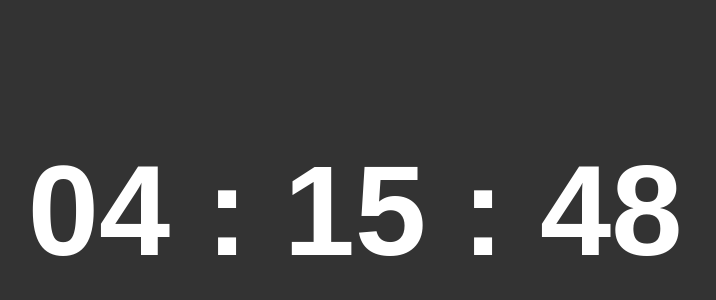
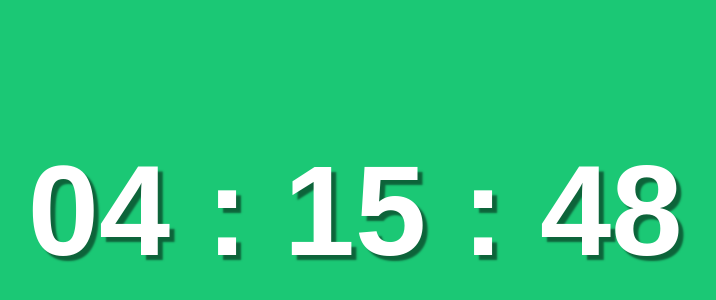
Before and after one commit to michellechild/color-clock, a plain HTML site: page index.html in a window 1280 px wide. Shown: the part 198-498 px from the top of the page, without its empty margins (285-1001 px from the left). Drawn offline with Linux system fonts and the light colour scheme.

Commit message:
added color change and hover rgb display

```diff
--- a/css/styles.css
+++ b/css/styles.css
@@ -13,6 +13,9 @@ body {
   font-weight: bold;
   font-size: 10vw;
   font-family: sans-serif;
+  text-shadow: 5px 5px 2px rgba(0, 0, 0, 0.5);
+
+
 }
 
 /*# sourceMappingURL=styles.css.map */
--- a/michelle.js
+++ b/michelle.js
@@ -3,8 +3,10 @@
 
   var timerID = 0;
   var clockTime = document.querySelector('.clockTime');
+  var mouseHover = false;
 
-  function displayTime () {
+//displays clock on screen
+  function displayTime (hours, minutes, seconds) {
     var d = new Date();
     var hours = d.getHours();
     var minutes = d.getMinutes();
@@ -13,15 +15,50 @@
     var hours = ("0" + hours).slice(-2);
     var minutes = ("0" + minutes).slice(-2);
     var seconds = ("0" + seconds).slice(-2);
+
     var time = hours + " : " + minutes + " : " + seconds;
 
-    clockTime.textContent = time;
+
+    if (seconds === "00") {
+      minuteColorChange();
+    }
+
+    if (mouseHover) {
+      clockTime.textContent = document.body.style.backgroundColor;
+    } else {
+      clockTime.textContent = time;
+    }
+
   }
 
-  // function colorChange() {
-  //   var r =
-  // }
+  function randomColorGenerator() {
+    return Math.floor(Math.random()*256);
+  }
 
+  function randomBackgroundColor() {
+    var red = randomColorGenerator();
+    var green = randomColorGenerator();
+    var blue = randomColorGenerator();
+    var rGB = "rgb(" + red + "," + green + "," +  blue + ")";
+
+    return rGB;
+  }
+
+  function minuteColorChange() {
+      document.body.style.backgroundColor = randomBackgroundColor();
+  }
+
+  function hover() {
+    mouseHover = true;
+  }
+
+  function nohover() {
+    mouseHover = false;
+  }
+
+  clockTime.addEventListener("mouseover", hover);
+  clockTime.addEventListener("mouseout", nohover);
+  window.onload = minuteColorChange();
   window.setInterval(displayTime, 1000);
 
 }());
```
